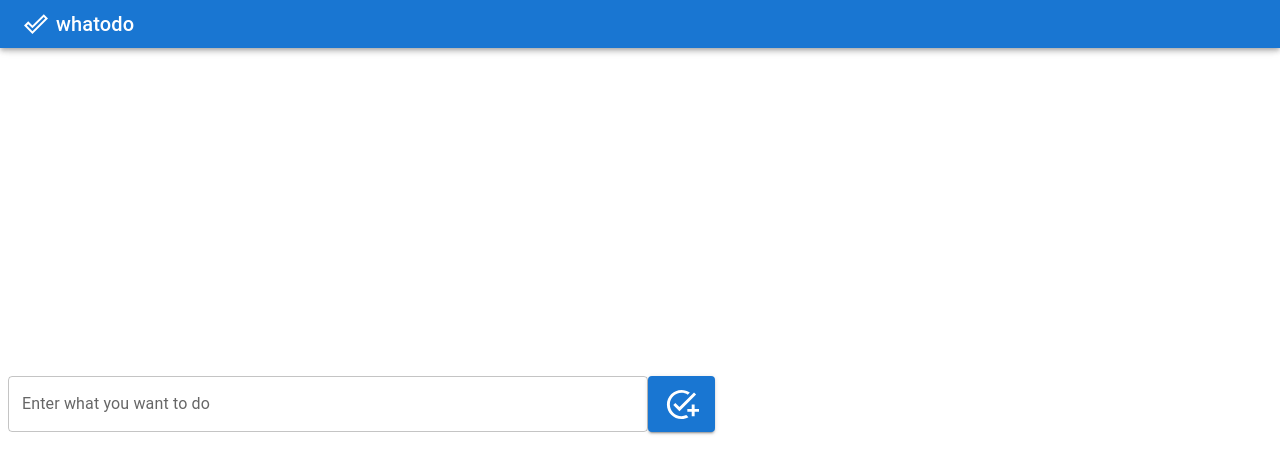
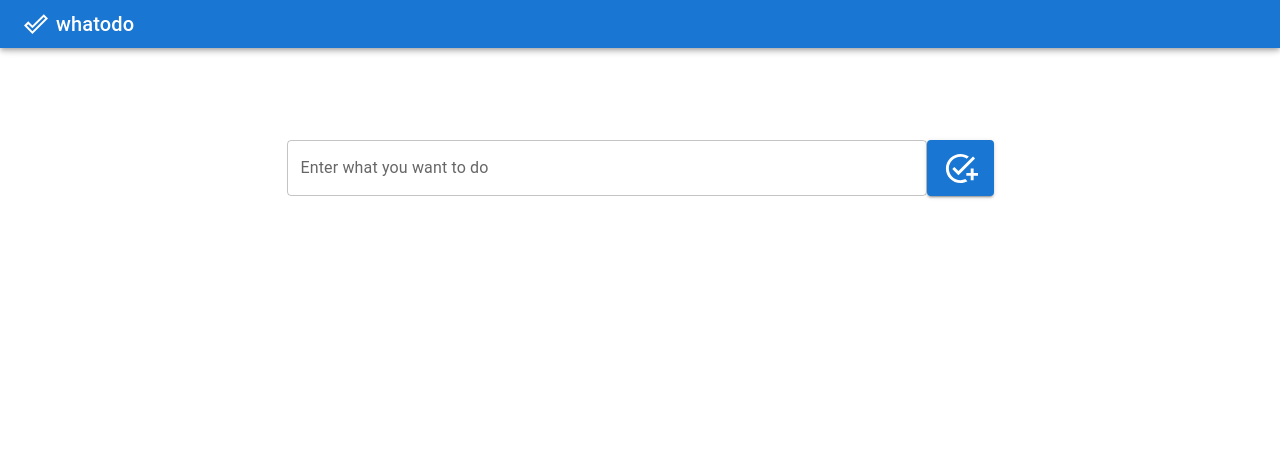
Before and after one commit to abctim/whatodo, a React (Vite) app in the folder frontend/whatodo/: page / in a window 1280 px wide. Shown: the top 474 px of the page. Built offline with nearby package versions, Linux system fonts and the light colour scheme.

Commit message:
Fixed a styling issue where InputField.jsx moved upwards after input

```diff
--- a/frontend/whatodo/src/pages/Dashboard.jsx
+++ b/frontend/whatodo/src/pages/Dashboard.jsx
@@ -31,25 +31,33 @@ const Dashboard = () => {
         sx={{
           display: "flex",
           flexDirection: "column",
-          minHeight: "calc(100vh - 64px)",
-          position: "relative",
-          alignItems: "center",
-          justifyContent: "center",
+          minHeight: "100vh",
         }}
       >
         <MUIAppBar />
 
-        {/* Combined container for InputField and TodoList */}
         <Box
           sx={{
-            position: "absolute",
-            top: "50%", // Position at the center
-            width: "100%", // Take full width
-            px: 2,
+            position: "relative",
+            flexGrow: 1,
+            display: "flex",
+            flexDirection: "column",
+            alignItems: "center",
           }}
         >
-          <InputField addTodo={addTodo} />
-          <Box mt={2}>
+          <Box
+            sx={{
+              position: "absolute",
+              top: "20%",
+              transform: "translateY(-50%)",
+              width: "100%",
+              textAlign: "center",
+            }}
+          >
+            <InputField addTodo={addTodo} />
+          </Box>
+
+          <Box mt={35}>
             <TodoList
               todos={todos}
               deleteTodo={deleteTodo}
```
